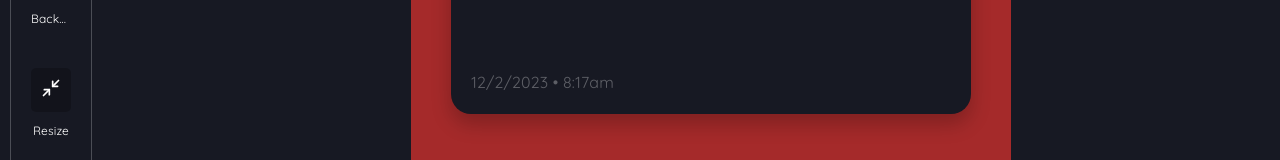
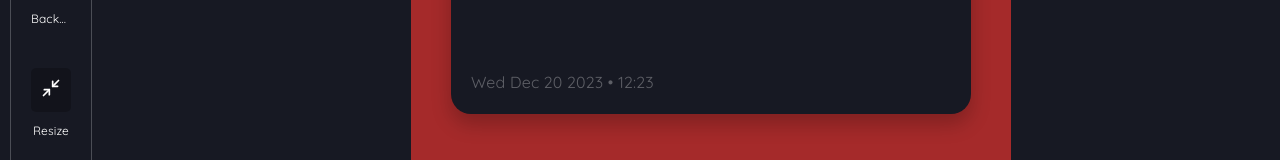
Before and after one commit to octagod/quotely, a React (Create React App) app in the folder frontend/: page /creator in a window 1280 px wide. Shown: the part 426-586 px from the top of the page. Built offline with nearby package versions, Linux system fonts and the light colour scheme.

Commit message:
Minor change - implemented currect date

```diff
--- a/frontend/src/pages/Creator.js
+++ b/frontend/src/pages/Creator.js
@@ -282,6 +282,7 @@ const Creator = () => {
             setUser(JSON.parse(stringify_user))
         if (edit)
             populateData(pid)
+        setDateTime(`${(new Date(Date.now())).toString().substring(0, 15)} • ${(new Date(Date.now())).toString().substring(16, 21)}`)
 
         // eslint-disable-next-line
     }, [])
```
Also changed, not shown: 7 other files (tests, documents, lock files or other folders).
